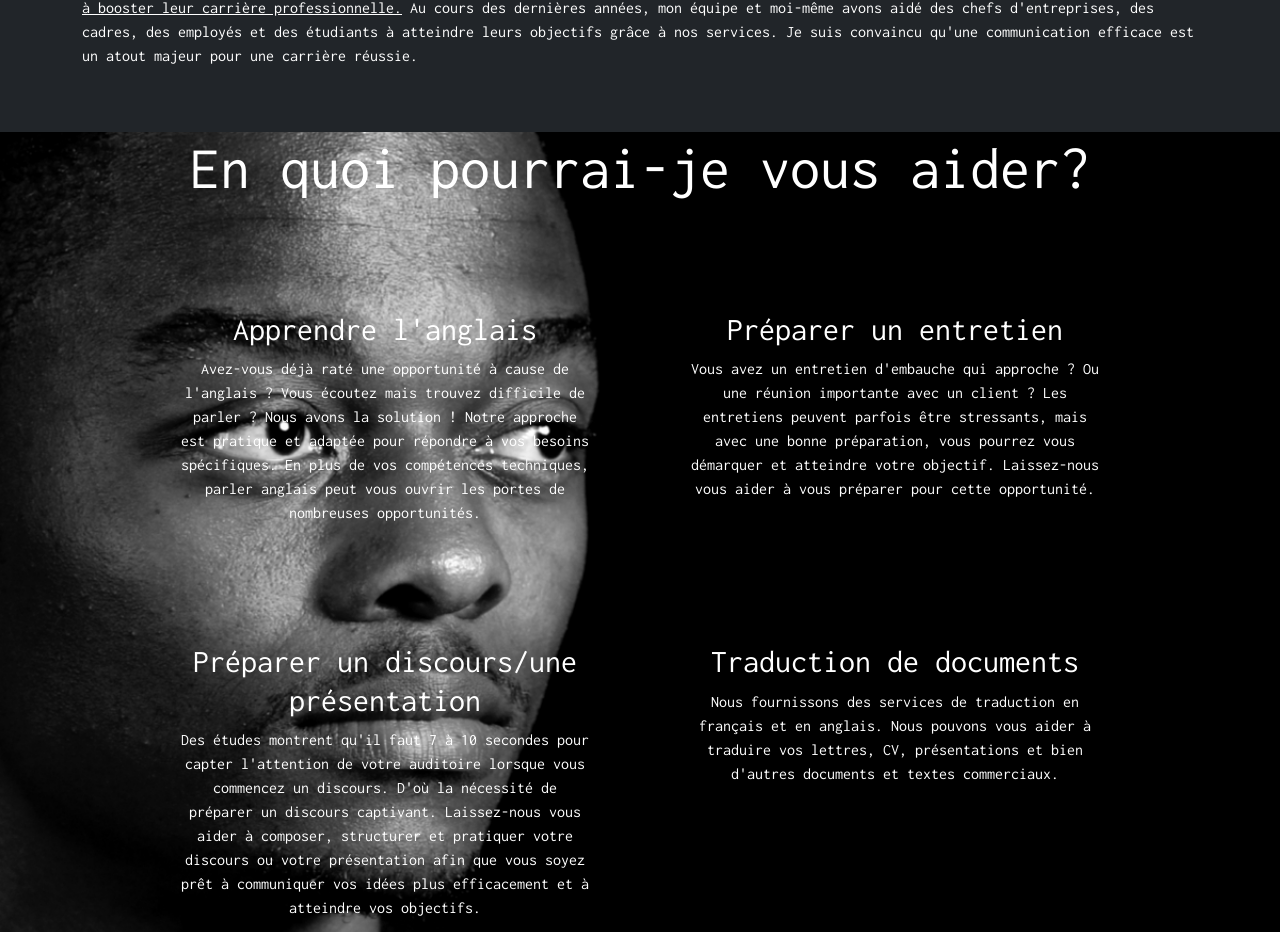
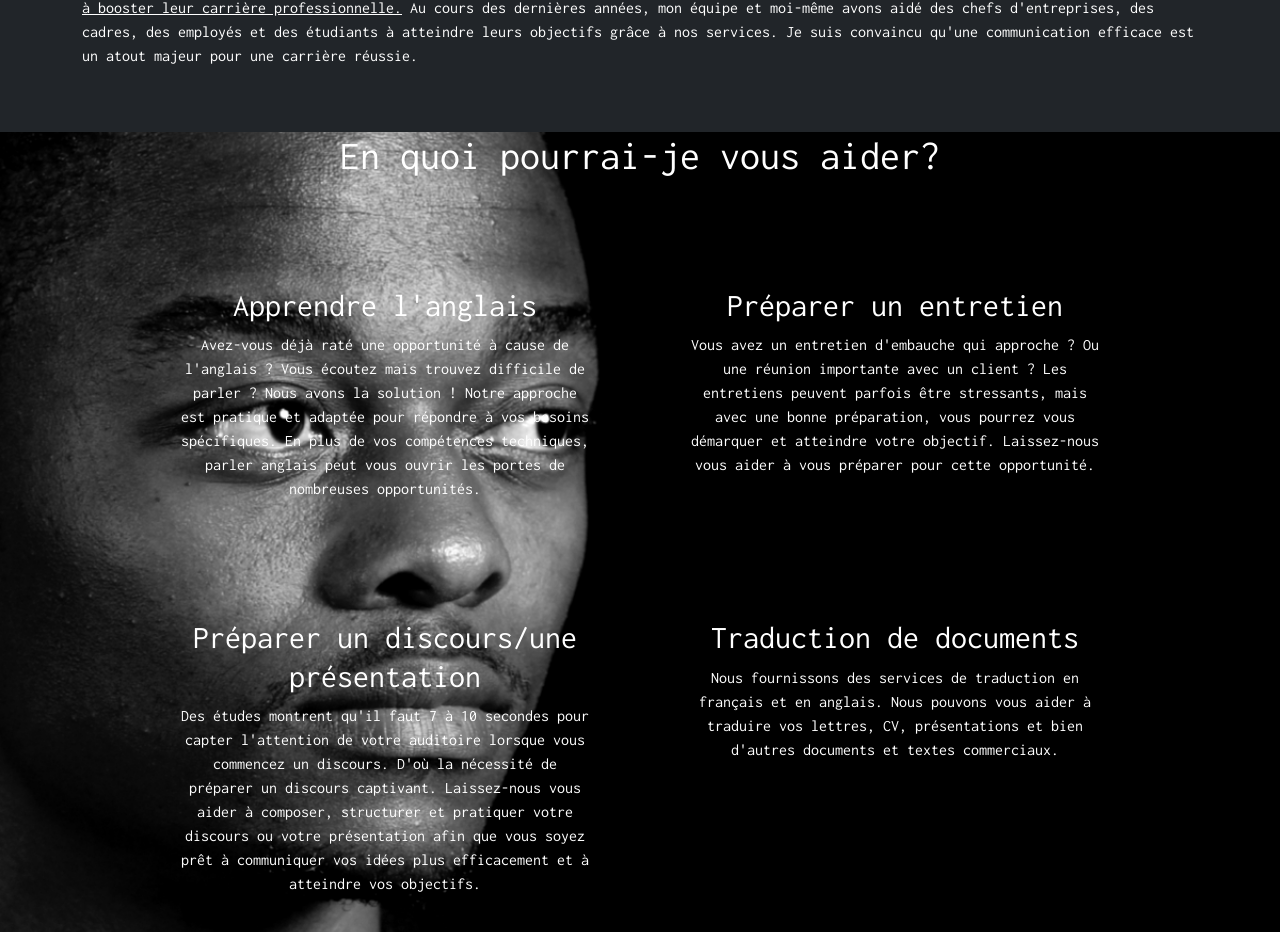
Before and after one commit to mikeaxle/learning-with-patrick, a Nuxt app: page / in a window 1280 px wide. Shown: the part 1300-2232 px from the top of the page. Built offline with nearby package versions, Linux system fonts and the light colour scheme.

Commit message:
title font-size fixed

```diff
--- a/pages/index.vue
+++ b/pages/index.vue
@@ -155,9 +155,9 @@
     <!-- Third section -->
     <div class="parallax services" id="services">
       <div class="container text-center">
-        <h2 class="text-justify title-text text-white">
+        <h1 class="text-justify  text-white">
           En quoi pourrai-je vous aider?
-        </h2>
+        </h1>
 
         <div class="flex-container-services p-5">
           <div class="flex-item-left cards">
```
